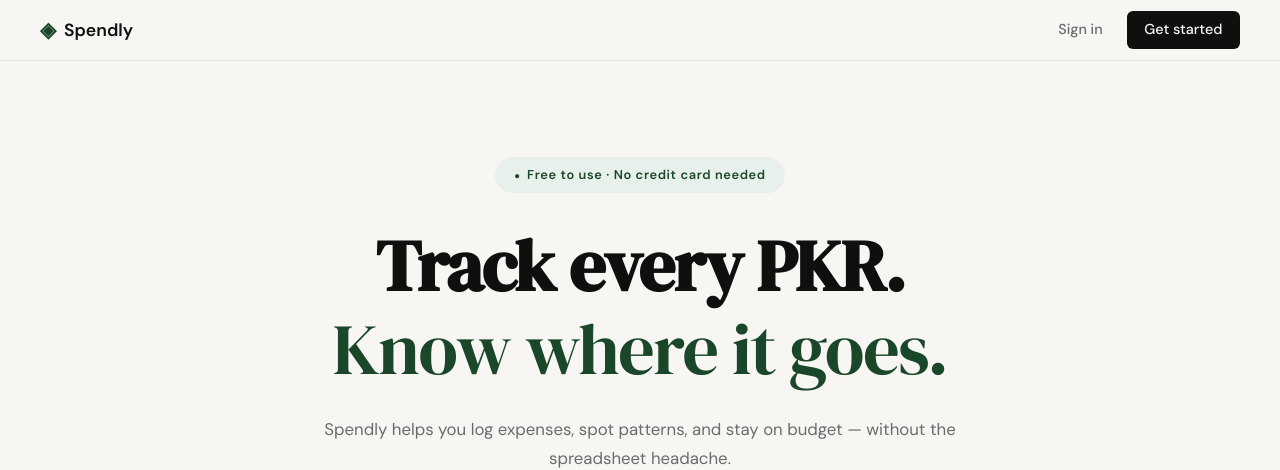
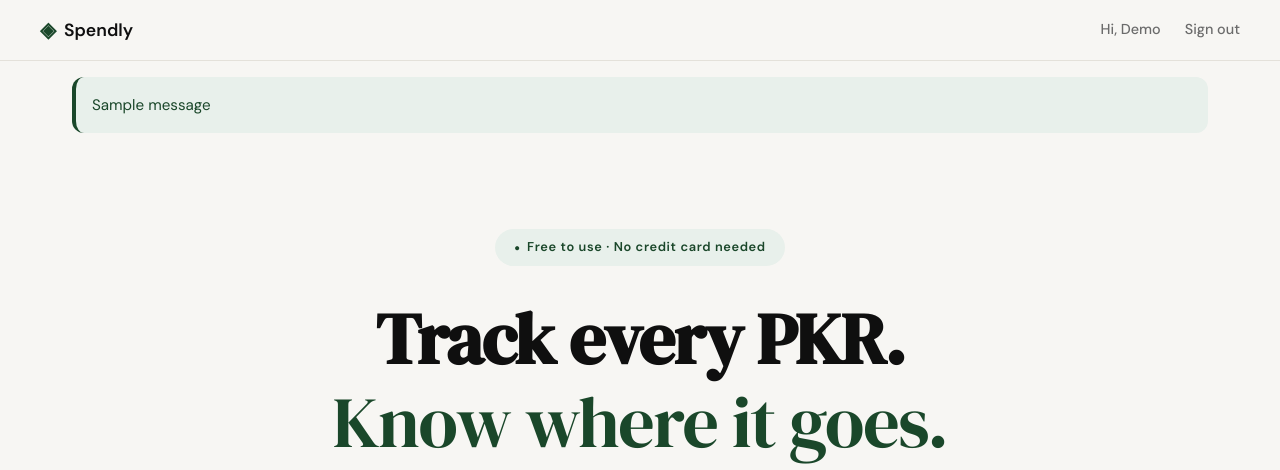
Before and after one commit to mnaeemdev/finance_traker, a Flask app: page / in a window 1280 px wide. Shown: the top 470 px of the page. Run offline with Flask 3, Linux system fonts and the light colour scheme; a user stored in the database is signed in; one stand-in notice (Sample message) is shown.

Commit message:
Implement logout functionality with conditional navbar (Step 3)
- Add POST /logout route that clears session and redirects to landing
- Add global flash message rendering in base.html template
- Update navbar to show greeting and Sign out when logged in
- Hide Sign in/Get started links for authenticated users
- Remove duplicate flash blocks from login and register templates
- Add CSS for logout button and flash messages using design system variables

Verification:
- Login shows 'Hi, [name]' and 'Sign out' in navbar
- Logout redirects to landing with success message
- GET /logout returns 405 Method Not Allowed
- Session is completely cleared after logout

Co-Authored-By: Claude Haiku 4.5 <noreply@anthropic.com>

```diff
--- a/app.py
+++ b/app.py
@@ -112,9 +112,11 @@ def privacy():
 # Placeholder routes — students will implement these                  #
 # ------------------------------------------------------------------ #
 
-@app.route("/logout")
+@app.route("/logout", methods=["POST"])
 def logout():
-    return "Logout — coming in Step 3"
+    session.clear()
+    flash("Logged out successfully", "success")
+    return redirect(url_for("landing"))
 
 
 @app.route("/profile")
--- a/static/css/style.css
+++ b/static/css/style.css
@@ -123,6 +123,66 @@ a { color: inherit; text-decoration: none; }
 }
 
 .nav-cta:hover { background: var(--accent) !important; }
+
+.nav-greeting {
+    color: var(--ink-muted);
+    font-size: 0.9rem;
+    font-weight: 500;
+}
+
+.nav-logout-form {
+    margin: 0;
+    padding: 0;
+}
+
+.nav-logout-btn {
+    background: none;
+    border: none;
+    color: var(--ink-muted);
+    font-size: 0.9rem;
+    font-weight: 500;
+    font-family: var(--font-body);
+    cursor: pointer;
+    transition: color 0.2s;
+    padding: 0;
+    margin: 0;
+}
+
+.nav-logout-btn:hover {
+    color: var(--ink);
+}
+
+/* ------------------------------------------------------------------ */
+/* Flash Messages                                                      */
+/* ------------------------------------------------------------------ */
+
+.flash-messages {
+    max-width: var(--max-width);
+    margin: 0 auto;
+    padding: 1rem 2rem 0;
+    display: flex;
+    flex-direction: column;
+    gap: 0.75rem;
+}
+
+.flash {
+    padding: 1rem;
+    border-radius: var(--radius-md);
+    font-size: 0.95rem;
+    animation: fadeUpAnimation 0.3s ease-out;
+}
+
+.flash--success {
+    background: var(--accent-light);
+    color: var(--accent);
+    border-left: 4px solid var(--accent);
+}
+
+.flash--error {
+    background: var(--danger-light);
+    color: var(--danger);
+    border-left: 4px solid var(--danger);
+}
 
 /* ------------------------------------------------------------------ */
 /* Main                                                                */
--- a/templates/base.html
+++ b/templates/base.html
@@ -19,11 +19,28 @@
                 <span class="brand-name">Spendly</span>
             </a>
             <div class="nav-links">
-                <a href="{{ url_for('login') }}">Sign in</a>
-                <a href="{{ url_for('register') }}" class="nav-cta">Get started</a>
+                {% if session.get('user_id') %}
+                    <span class="nav-greeting">Hi, {{ session['user_name'].split()[0] }}</span>
+                    <form method="POST" action="{{ url_for('logout') }}" class="nav-logout-form">
+                        <button type="submit" class="nav-logout-btn">Sign out</button>
+                    </form>
+                {% else %}
+                    <a href="{{ url_for('login') }}">Sign in</a>
+                    <a href="{{ url_for('register') }}" class="nav-cta">Get started</a>
+                {% endif %}
             </div>
         </div>
     </nav>
+
+    {% with messages = get_flashed_messages(with_categories=true) %}
+        {% if messages %}
+            <div class="flash-messages">
+                {% for category, message in messages %}
+                    <div class="flash flash--{{ category }}">{{ message }}</div>
+                {% endfor %}
+            </div>
+        {% endif %}
+    {% endwith %}
 
     <main class="main-content">
         {% block content %}{% endblock %}
--- a/templates/login.html
+++ b/templates/login.html
@@ -13,12 +13,6 @@
         </div>
 
         <div class="auth-card">
-            {% with messages = get_flashed_messages(with_categories=true) %}
-                {% for category, message in messages %}
-                    <div class="auth-error {% if category == 'success' %}auth-success{% endif %}">{{ message }}</div>
-                {% endfor %}
-            {% endwith %}
-
             <form method="POST" action="{{ url_for('login') }}">
                 <div class="form-group">
                     <label for="email">Email address</label>
--- a/templates/register.html
+++ b/templates/register.html
@@ -13,12 +13,6 @@
         </div>
 
         <div class="auth-card">
-            {% with messages = get_flashed_messages(with_categories=true) %}
-                {% for category, message in messages %}
-                    <div class="auth-error {% if category == 'success' %}auth-success{% endif %}">{{ message }}</div>
-                {% endfor %}
-            {% endwith %}
-
             <form method="POST" action="{{ url_for('register') }}">
                 <input type="hidden" name="csrf_token" value="{{ session['csrf_token'] }}">
                 <div class="form-group">
```
Also changed, not shown: .claude/specs/03-login-and-logout.md (added).
